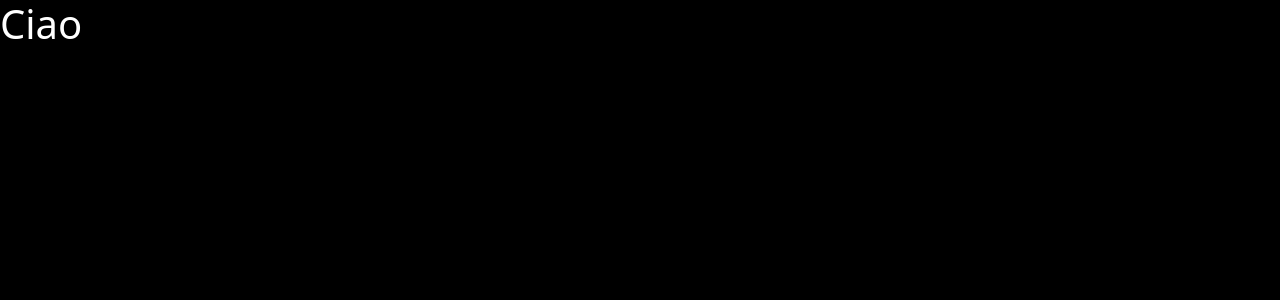
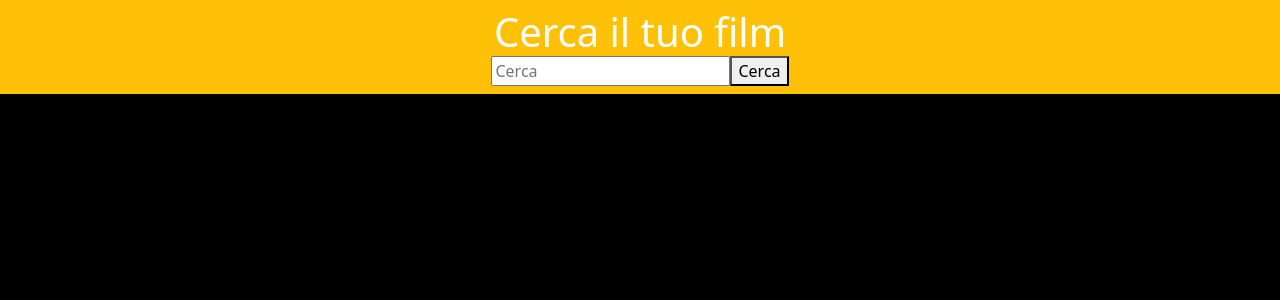
Before and after one commit to GiuseppeDeRosa1992/vite-boolflix, a Vue app: page / in a window 1280 px wide. Shown: the top 300 px of the page. Built offline with nearby package versions, Linux system fonts and the light colour scheme.

Commit message:
created AppHeader.vue added input and button in AppHeader and delete HelloWord.vue, added searchInput in store.js and recall in AppHeader for event click button

```diff
--- a/src/App.vue
+++ b/src/App.vue
@@ -1,21 +1,27 @@
 <script>
+import AppHeader from './components/AppHeader.vue';
+import store from './data/store.js';
 import axios from 'axios';
 export default {
   components: {
+    AppHeader,
   },
 
   data() {
     return {
     }
   },
+
   created() {
 
+  },
+  mounted() {
   }
 }
 </script>
 
 <template>
-  <h1>Ciao</h1>
+  <AppHeader />
 </template>
 
 <style></style>
--- /dev/null
+++ b/src/components/AppHeader.vue
@@ -0,0 +1,29 @@
+<script>
+import store from "../data/store.js"
+
+export default {
+    data() {
+        return {
+            store,
+        }
+    },
+
+    methods: {
+        foundMovies() {
+            this.store.searchInput
+            console.log("cliccato", this.store.searchInput)
+            this.store.searchInput = ""
+        }
+    },
+}
+</script>
+
+<template>
+    <header class="bg-warning p-2 text-center">
+        <h1 class="m-0">Cerca il tuo film</h1>
+        <input type="text" placeholder="Cerca" v-model="store.searchInput">
+        <button @click="foundMovies()">Cerca</button>
+    </header>
+</template>
+
+<style></style>
--- a/src/data/store.js
+++ b/src/data/store.js
@@ -1,7 +1,7 @@
 import { reactive } from 'vue';
 
 const iMieiDati = reactive({
-
+    searchInput: ""
 });
 
 export default iMieiDati;
```
Also changed, not shown: src/components/HelloWorld.vue (deleted).
